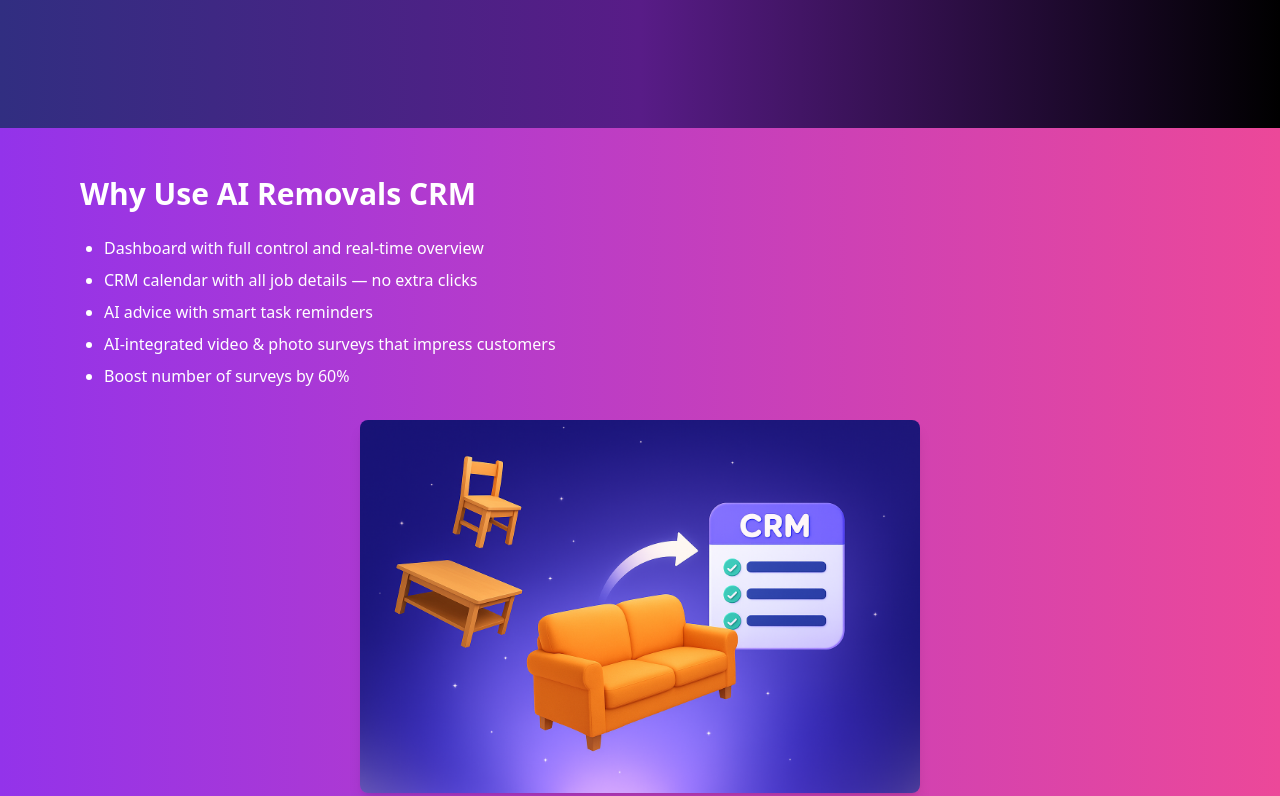
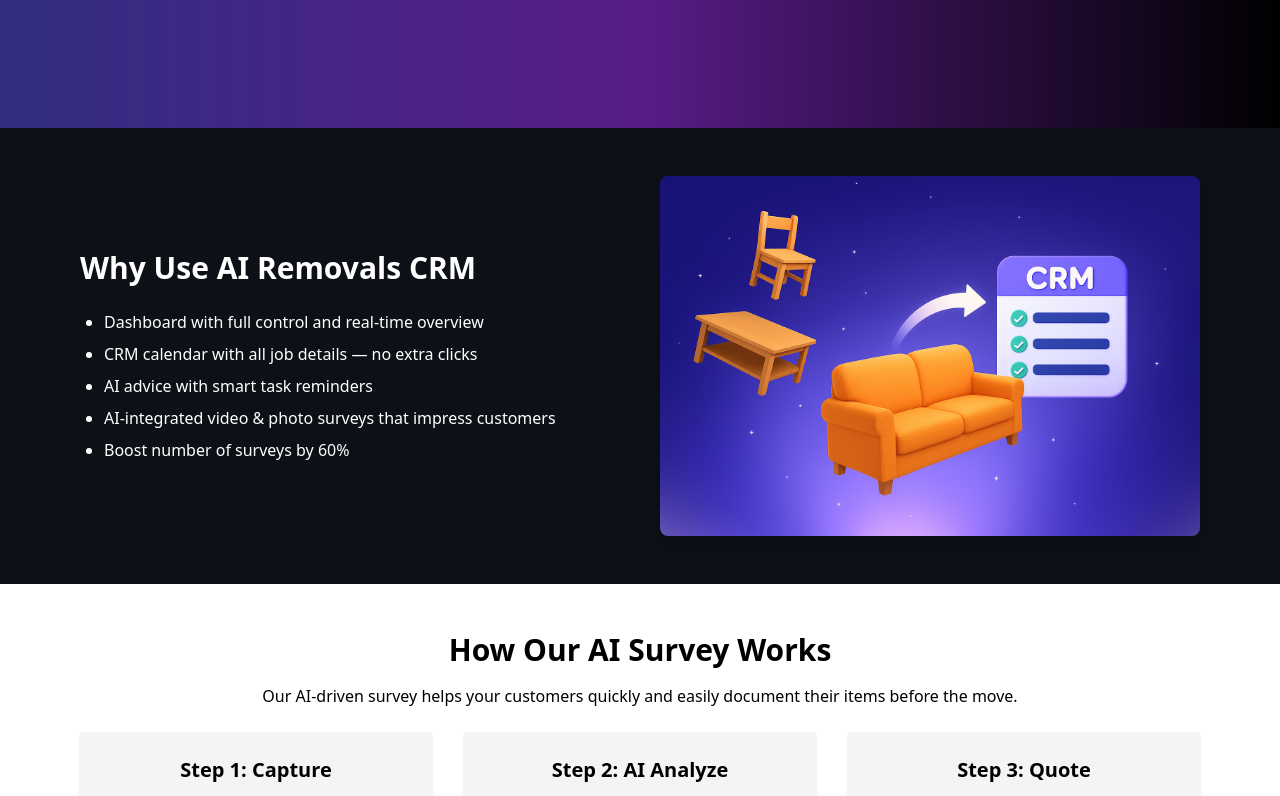
Before and after one commit to Gullmegler/mitt-prosjekt, a React (Create React App) app: page / in a window 1280 px wide. Shown: the part 440-1236 px from the top of the page. Built offline with nearby package versions, Linux system fonts and the light colour scheme.

Commit message:
Update Benefits.jsx

```diff
--- a/src/components/Benefits.jsx
+++ b/src/components/Benefits.jsx
@@ -1,9 +1,14 @@
 import React from "react";
+import removalsCompany from "../public/removals-company.png";
 
 export default function Benefits() {
   return (
-    <section id="benefits" className="bg-gradient-to-r from-purple-600 to-pink-500 py-12">
-      <div className="max-w-6xl mx-auto px-4 text-white">
+    <section
+      id="benefits"
+      className="bg-[#0d1117] py-12 text-white"
+    >
+      <div className="max-w-6xl mx-auto px-4 flex flex-col md:flex-row items-center">
+        <div className="flex-1">
           <h2 className="text-3xl font-bold mb-6">Why Use AI Removals CRM</h2>
           <ul className="list-disc ml-6 space-y-2">
             <li>Dashboard with full control and real-time overview</li>
@@ -12,11 +17,12 @@ export default function Benefits() {
             <li>AI-integrated video & photo surveys that impress customers</li>
             <li>Boost number of surveys by 60%</li>
           </ul>
-        <div className="mt-8 flex justify-center">
+        </div>
+        <div className="flex-1 mt-8 md:mt-0 md:ml-10">
           <img
             src="/removals-company.png"
             alt="Removals Company"
-            className="rounded-lg shadow-lg w-1/2 object-contain"
+            className="rounded-lg shadow-lg w-full object-contain"
           />
         </div>
       </div>
```
Lines whose indentation alone changed are shown as unchanged.
